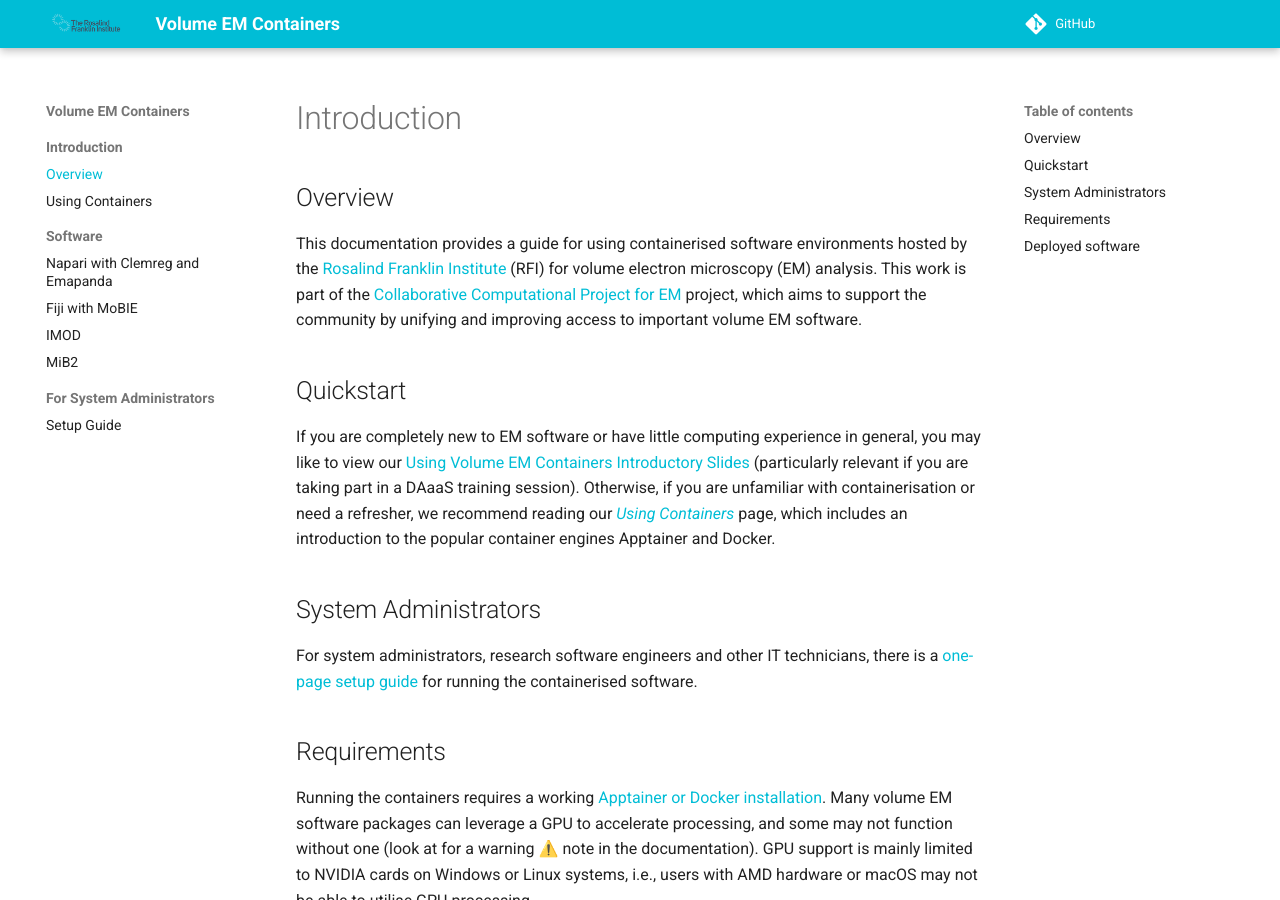
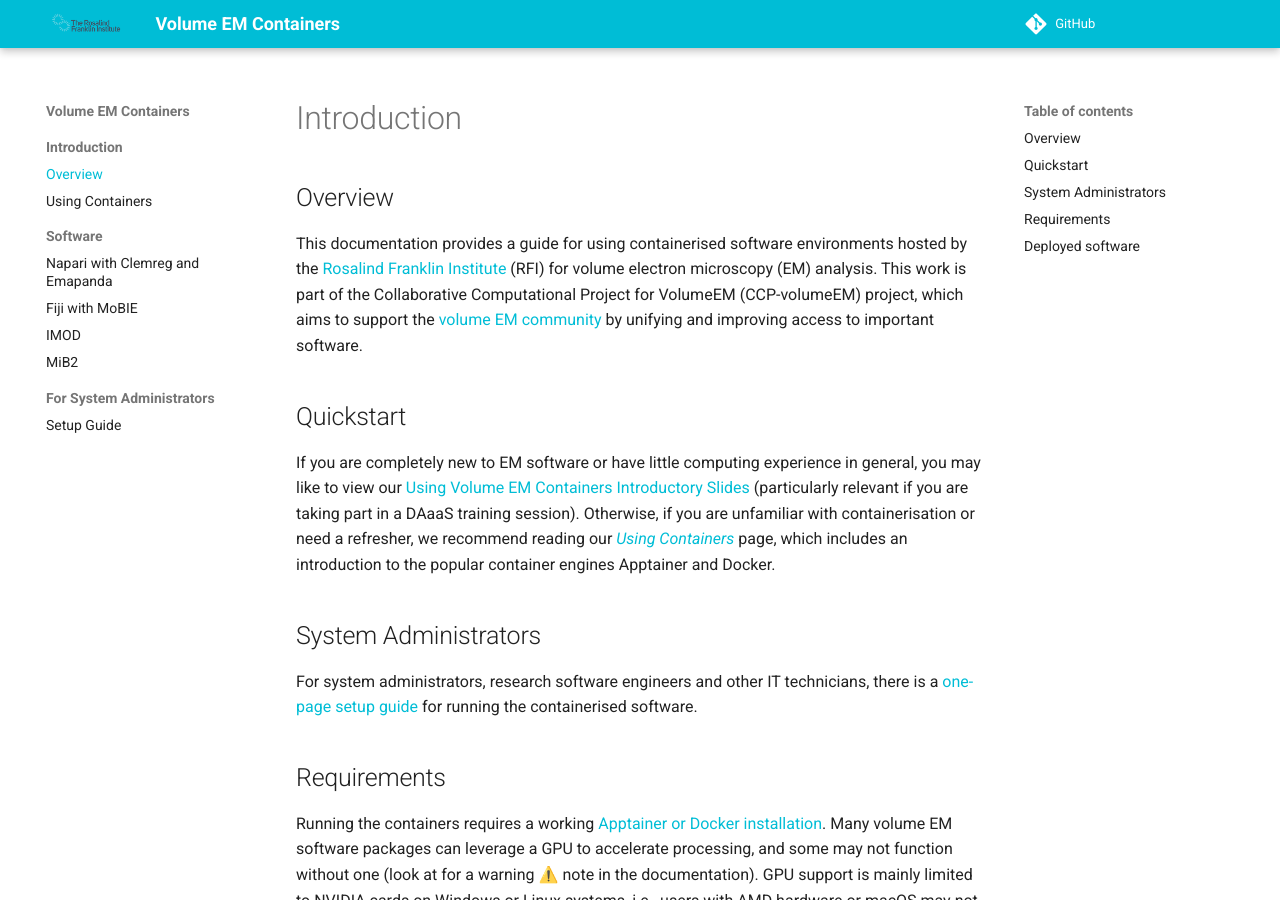
Before and after one commit to rosalindfranklininstitute/volume-em-container-documentation, an MkDocs documentation site: the page built from docs/intro/overview.md, in a window 1280 px wide and 900 px high. Built offline with MkDocs 1.6.1 and Material for MkDocs 9.7.7, drawn with Linux system fonts in a browser that asks for light colours; comment, search, counter and statistics services are not loaded.

Commit message:
correct link to vem community site

```diff
--- a/docs/intro/overview.md
+++ b/docs/intro/overview.md
@@ -1,11 +1,11 @@
 # Introduction
 ## Overview
-This documentation provides a guide for using containerised software environments
-hosted by the [Rosalind Franklin Institute](https://rfi.ac.uk/) (RFI) for volume
-electron microscopy (EM) analysis.
-This work is part of the [Collaborative Computational Project for EM](https://www.ccpem.ac.uk/)
-project, which aims to support the community by unifying and improving access to
-important volume EM software.
+This documentation provides a guide for using containerised software
+environments hosted by the [Rosalind Franklin Institute](https://rfi.ac.uk/)
+(RFI) for volume electron microscopy (EM) analysis.  This work is part of the
+Collaborative Computational Project for VolumeEM (CCP-volumeEM) project, which
+aims to support the [volume EM community](https://www.volumeem.org/) by unifying and improving access to
+important software.
 
 ## Quickstart
 If you are completely new to EM software or have little computing
```
